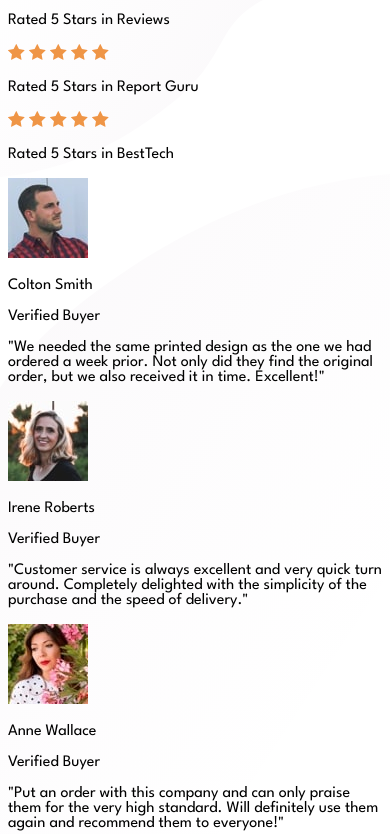
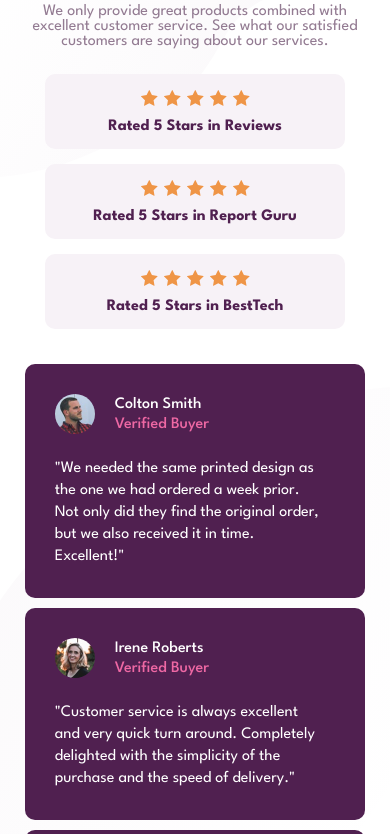
Before and after one commit to codenamecat/social-proof-section, a plain HTML site: page index.html in a window 390 px wide. Shown: the part 185-1019 px from the top of the page. Drawn offline with Linux system fonts and the light colour scheme.

Commit message:
mobile version done

```diff
--- a/css/main.scss
+++ b/css/main.scss
@@ -3,14 +3,14 @@ $colors: (
     soft-pink: #ee68a4,
     dark-grayish-magenta: #937b92,
     light-grayish-magenta: #f7f2f7,
-    white: #ffffff
+    plain-white: #ffffff
 );
 
 @function color($color-name) {
     @return map-get($colors, $color-name)
 }
 
-$desktop: 1500px; //change when relevant
+$desktop: 1400px;
 
 @mixin desktop {
     @media (min-width: #{$desktop}) {
@@ -23,4 +23,93 @@ body {
     background-image: url(../images/bg-pattern-top-desktop.svg), url(../images/bg-pattern-bottom-desktop.svg);
     background-position: left top, right bottom;
     background-repeat: no-repeat;
+    display: flex;
+    flex-direction: column;
+    justify-content: center;
+    text-align: center;
+
+    @include desktop {
+        // display: grid;
+        // grid-template: 1fr 1fr / 1fr 1fr; COMMIT AND PUSH
+    }
 }
+
+h1 {
+    color: color(very-dark-magenta);
+    font-weight: 700;
+    font-size: 40px;
+    width: 80%;
+    margin: 50px auto 20px auto;
+}
+
+.introtext {
+    color: color(dark-grayish-magenta);
+    width: 87%;
+    max-width: 450px;
+    margin: 0 auto;
+}
+
+.star-review-container {
+    margin: 10px auto;
+}
+
+.star-review {
+    background-color: color(light-grayish-magenta);
+    width: 300px;
+    padding: 15px 0;
+    margin: 15px;
+    border-radius: 10px;
+}
+
+.star {
+    margin: 1px;
+}
+
+.star-review-text {
+    margin: 8px 0 0 0;
+    color: color(very-dark-magenta);
+    font-weight: 700;
+}
+
+.written-review {
+    background-color: color(very-dark-magenta);
+    color: color(plain-white);
+    border-radius: 10px;
+    margin: 10px auto;
+    text-align: left;
+    padding: 30px;
+    width: 75%;
+    max-width: 450px;
+}
+
+.profile-picture {
+    width: 40px;
+    border-radius: 20px;
+}
+
+.name-and-title {
+    margin-left: 20px;
+}
+
+.review-author-info {
+    display: flex;
+    align-items: center;
+    margin-bottom: 24px;
+}
+
+.review-author {
+    margin: 0 0 5px 0;
+    font-weight: 500;
+}
+
+.verified {
+    margin: 0;
+    color: color(soft-pink);
+    font-weight: 500;
+}
+
+.written-review-text {
+    margin: 0;
+    line-height: 22px;
+    width: 96%;
+}
--- a/index.html
+++ b/index.html
@@ -46,23 +46,35 @@
     </section>
     <section class="written-review-container">
         <div class="written-review">
+            <div class="review-author-info">
                 <img class="profile-picture" src="images/image-colton.jpg">
+                <div class="name-and-title">
                     <p class="review-author">Colton Smith</p>
                     <p class="verified">Verified Buyer</p>
+                </div>
+            </div>
             <p class="written-review-text">&quot;We needed the same printed design as the one we had ordered a week
                 prior. Not only did they find the original order, but we also received it in time. Excellent!&quot;</p>
         </div>
         <div class="written-review">
+            <div class="review-author-info">
                 <img class="profile-picture" src="images/image-irene.jpg">
+                <div class="name-and-title">
                     <p class="review-author">Irene Roberts</p>
                     <p class="verified">Verified Buyer</p>
+                </div>
+            </div>
             <p class="written-review-text">&quot;Customer service is always excellent and very quick turn around.
                 Completely delighted with the simplicity of the purchase and the speed of delivery.&quot;</p>
         </div>
         <div class="written-review">
+            <div class="review-author-info">
                 <img class="profile-picture" src="images/image-anne.jpg">
+                <div class="name-and-title">
                     <p class="review-author">Anne Wallace</p>
                     <p class="verified">Verified Buyer</p>
+                </div>
+            </div>
             <p class="written-review-text">&quot;Put an order with this company and can only praise them for the very
                 high standard. Will definitely use them again and recommend them to everyone!&quot;</p>
         </div>
```
Also changed, not shown: css/main.css, 1 other file. Lines whose indentation alone changed are shown as unchanged.
